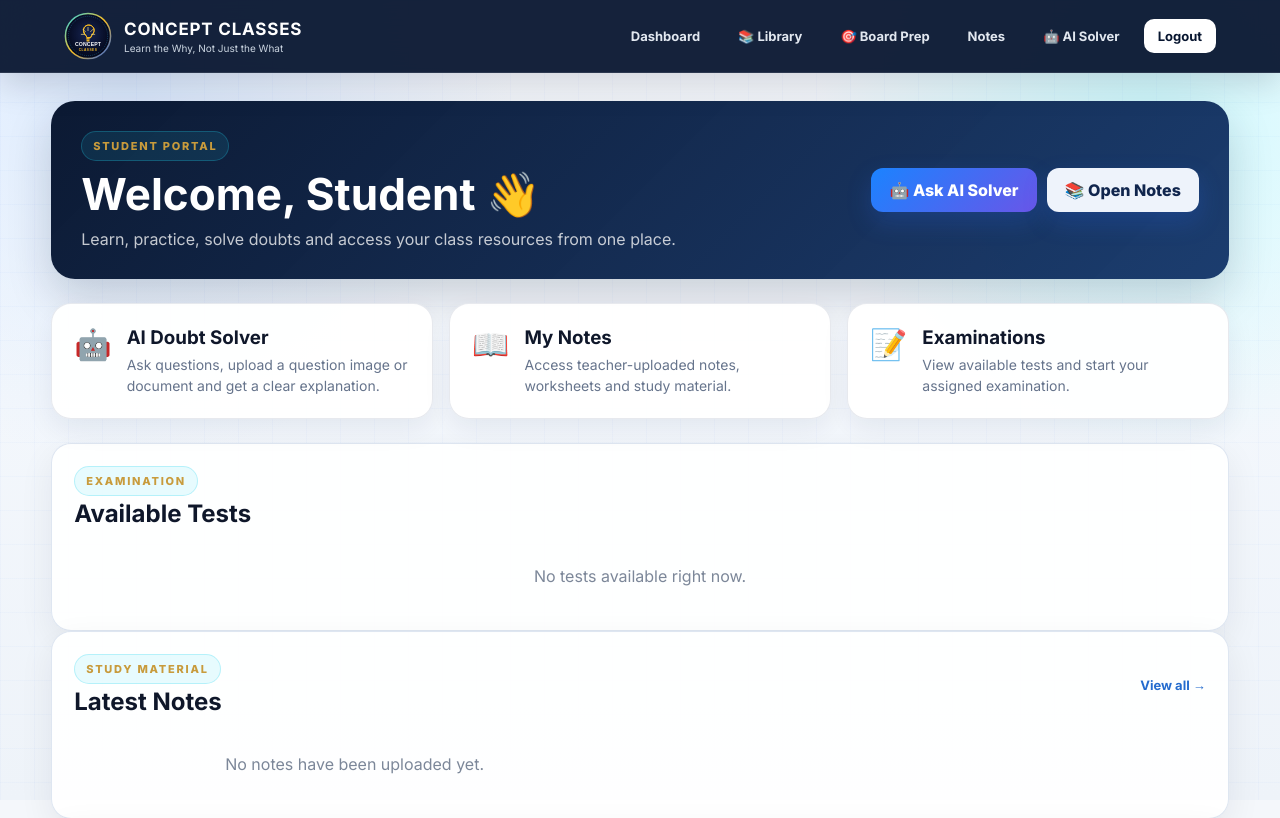
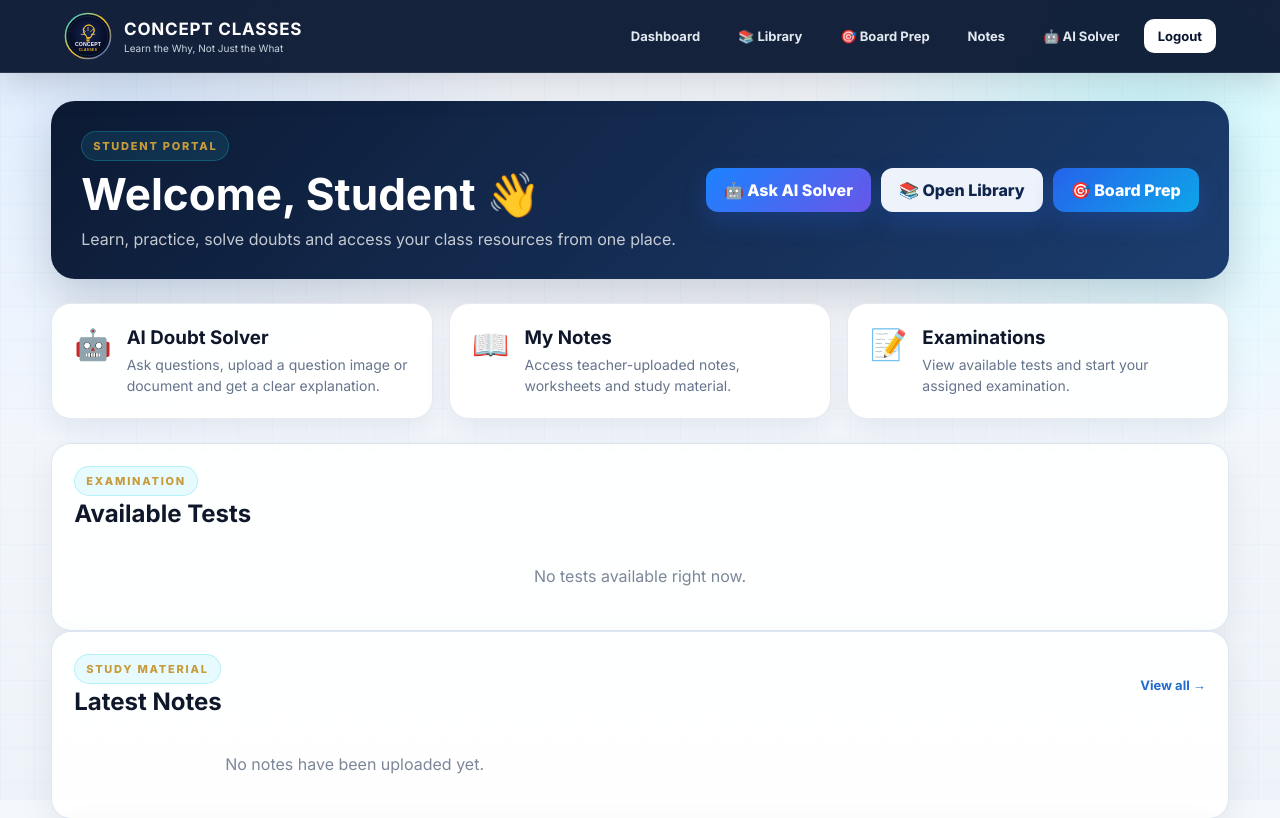
Before and after one commit to yash2333/concept-classes-exam, a Flask app: page /student in a window 1280 px wide. Shown: the top 818 px of the page. Run offline with Flask 3, Linux system fonts and the light colour scheme; the visitor is signed in with stand-in values (Sample User, id 1); some libraries are stand-ins or nearby versions.

Commit message:
Add library and board prep to student dashboard

```diff
--- a/concept_classes_lms/templates/student/dashboard.html
+++ b/concept_classes_lms/templates/student/dashboard.html
@@ -9,7 +9,8 @@
   </div>
   <div class="hero-actions">
     <a class="btn ai-btn" href="{{url_for('ai_solver')}}">🤖 Ask AI Solver</a>
-    <a class="btn secondary-btn" href="{{url_for('student_notes')}}">📚 Open Notes</a>
+    <a class="btn secondary-btn" href="{{url_for('library', class_name='10')}}">📚 Open Library</a>
+    <a class="btn" href="{{url_for('board_preparation')}}">🎯 Board Prep</a>
   </div>
 </section>
 
```
